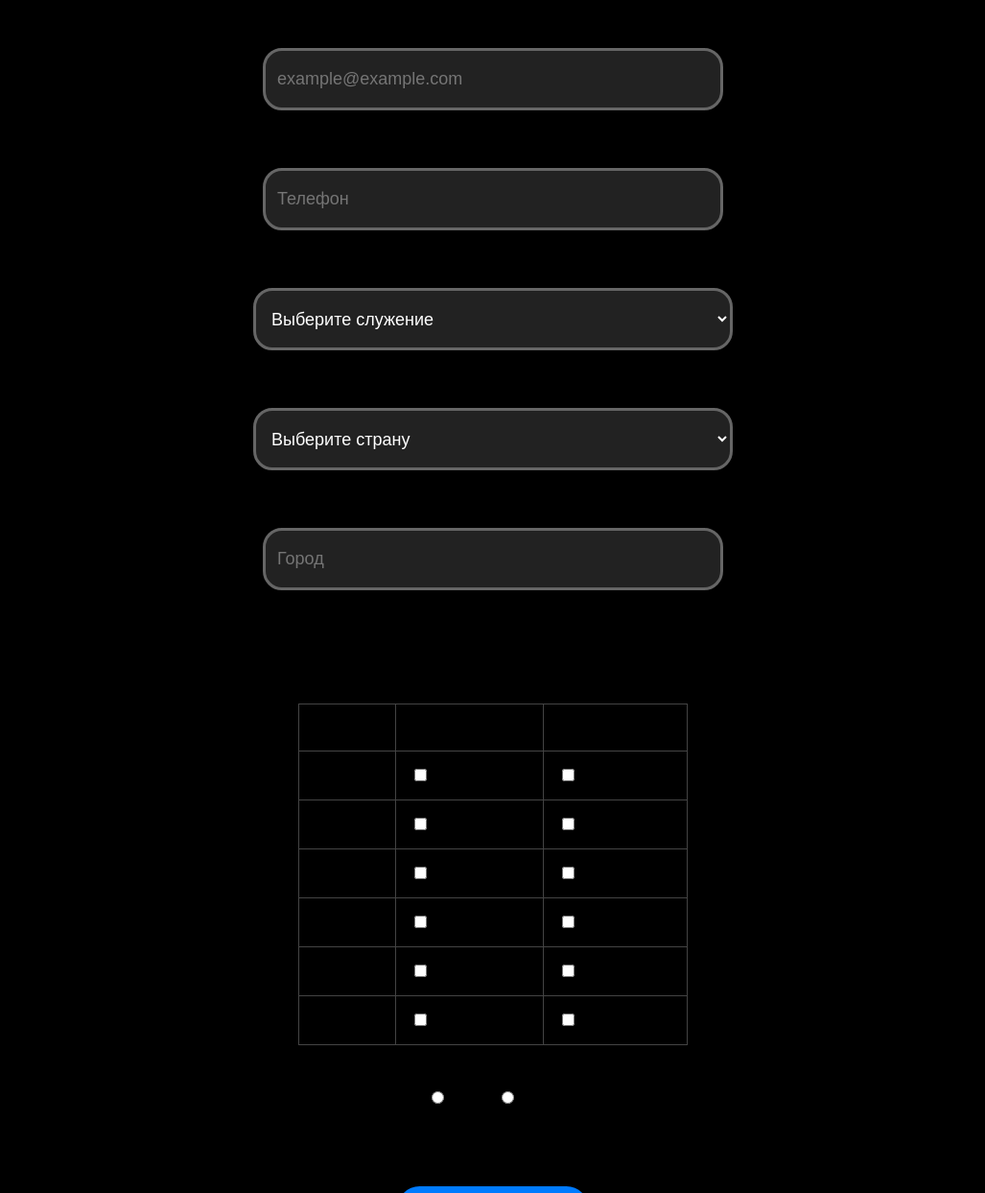
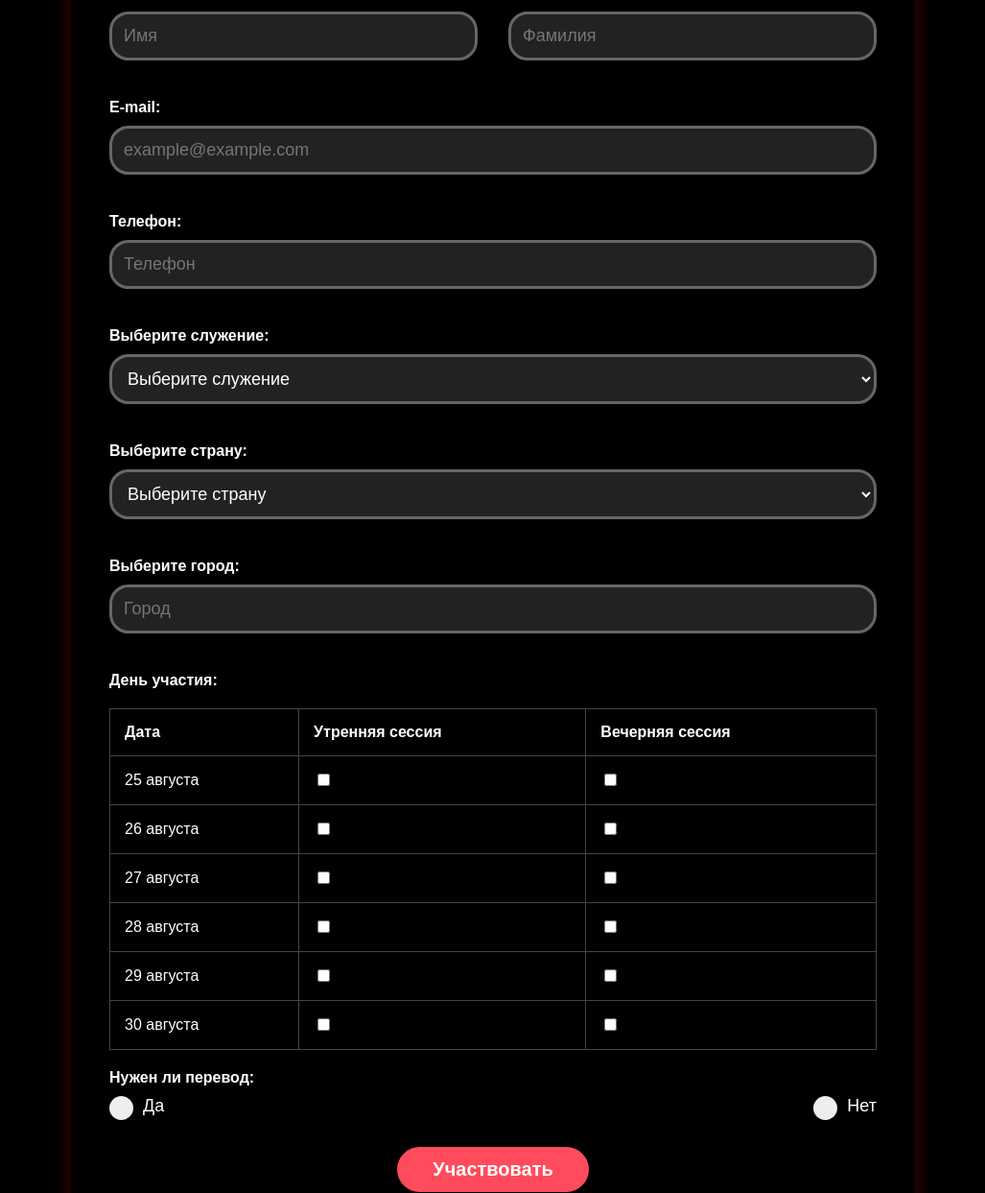
Before and after one commit to Git-p31/RETREAT-2025, a plain HTML site: page index.html in a window 1280 px wide. Shown: the part 180-1423 px from the top of the page at 96% size, without its empty margins (126-1153 px from the left). Drawn offline with Linux system fonts and the light colour scheme.

Commit message:
Исправлен дизайн а также стили

```diff
--- a/index.html
+++ b/index.html
@@ -9,10 +9,16 @@
 <body>
     <div class="container">
         <h2>Регистрация на ретрит 2025</h2>
-        <div class="form-group name-container">
-            <label class="label" for="firstName">Имя Фамилия:</label>
+        <form>
+            <div class="form-group">
+                <div class="name-container">
+                    <label class="label" for="firstName">Имя:</label>
                     <input type="text" id="firstName" name="firstName" placeholder="Имя" required>
+                </div>
+                <div class="name-container">
+                    <label class="label" for="lastName">Фамилия:</label>
                     <input type="text" id="lastName" name="lastName" placeholder="Фамилия" required>
+                </div>
             </div>
 
             <div class="centered-container">
@@ -24,7 +30,6 @@
                 <label class="label" for="phone">Телефон:</label>
                 <input type="tel" id="phone" name="phone" placeholder="Телефон" required>
             </div>
-
 
             <div class="centered-container">
                 <label class="label" for="service">Выберите служение:</label>
@@ -43,12 +48,10 @@
                 </select>
             </div>
 
-
             <div class="centered-container">
                 <label class="label" for="country">Выберите страну:</label>
                 <select id="country" name="country" required>
                     <option value="">Выберите страну</option>
-                <!-- Остальные варианты -->
                 </select>
             </div>
 
@@ -59,7 +62,7 @@
 
             <div class="centered-container">
                 <label class="label">День участия:</label>
-            <table class="smaller-table"> <!-- Измененный класс -->
+                <table class="smaller-table">
                     <thead>
                         <tr>
                             <th>Дата</th>
@@ -77,7 +80,7 @@
                             <td>26 августа</td>
                             <td><input type="checkbox" name="morningSession" value="26-утро"></td>
                             <td><input type="checkbox" name="eveningSession" value="26-вечер"></td>
-                    </tr>|
+                        </tr>
                         <tr>
                             <td>27 августа</td>
                             <td><input type="checkbox" name="morningSession" value="27-утро"></td>
@@ -102,7 +105,6 @@
                 </table>
             </div>
 
-
             <div class="centered-container">
                 <label class="label">Нужен ли перевод:</label>
                 <div class="radio-buttons">
@@ -119,16 +121,11 @@
                 </div>
             </div>
 
-
             <div class="button-container">
-        <button id="payButton" type="button" class="medium-button">Участвовать</button>
+                <button id="payButton" type="submit" class="medium-button">Участвовать</button>
             </div>
-
+        </form>
+    </div>
     <script src="script.js"></script>
-
-    <footer>
-        <p>&copy; 2024 BEAST RP. Все права защищены.</p>
-    </footer>
-
 </body>
 </html>
--- a/script.js
+++ b/script.js
@@ -38,7 +38,9 @@ function displayCountries() {
 
 document.addEventListener("DOMContentLoaded", function() {
     // Обработчик события на клик кнопки "Участвовать"
-    document.getElementById('payButton').addEventListener('click', function() {
+    document.getElementById('payButton').addEventListener('click', function(event) {
+        event.preventDefault(); // Отменяем стандартное действие формы
+
         // Получаем параметры из формы
         const fullName = document.getElementById('firstName').value + ' ' + document.getElementById('lastName').value;
         const email = document.getElementById('email').value;
--- a/styles.css
+++ b/styles.css
@@ -1,45 +1,36 @@
 body {
-    background-color: #000;
+    background-color: #000; /* Черный фон */
+    color: #fff; /* Белый текст */
+    font-family: Arial, sans-serif;
+    padding: 20px;
+    margin: 0;
 }
 
 .container {
     margin: 0 auto;
     padding: 40px;
-    background-color: #000;
+    background-color: rgba(0, 0, 0, 0.5); /* Полупрозрачный черный фон */
     border-radius: 10px;
-    box-shadow: 0 0 20px rgba(255, 255, 255, 0.1);
-    display: flex;
-    flex-direction: column;
-    align-items: center;
+    box-shadow: 0 0 20px rgba(255, 0, 0, 0.3); /* Красная тень */
+    max-width: 800px;
 }
 
 .label {
-    position: absolute;
     font-weight: bold;
-    width: 172px;
-    text-align: center;
-    margin-top: -20px;
-    margin-left: -6px;
+    color: #fff;
+    margin-bottom: 10px;
+    display: block;
 }
 
-label[for="email"],
-label[for="phone"] {
-    margin-left: -44px;
-}
-label[for="email"],
-label[for="phone"] {
-    margin-left: -44    px; /* Смещение меток влево на 10px */
+.form-group {
+    display: flex;
+    justify-content: space-between;
+    width: 100%;
+    margin-bottom: 20px;
 }
 
-
-.form-group {
-    position: relative;
-    margin-bottom: 40px;
-}
-
-.centered-container {
-    text-align: left;
-    margin-bottom: 40px;
+.name-container {
+    width: 48%;
 }
 
 input[type="text"],
@@ -52,25 +43,27 @@ select {
     background-color: #222;
     color: #fff;
     font-size: 18px;
-    width: 480px;
-    height: 65px;
+    width: 100%;
     box-sizing: border-box;
     margin-bottom: 20px;
-    display: inline-block;
-    vertical-align: top;
+}
+
+.centered-container {
+    text-align: left;
+    margin-bottom: 20px;
 }
 
 select {
-    width: 500px;
+    width: 100%;
 }
 
 .button-container {
     text-align: center;
-    margin-top: 40px; /* Добавленный отступ сверху */
+    margin-top: 20px;
 }
 
 button#payButton {
-    background-color: #007bff;
+    background-color: #ff4b5c;
     color: #fff;
     cursor: pointer;
     width: 200px;
@@ -83,14 +76,13 @@ button#payButton {
 }
 
 button#payButton:hover {
-    background-color: #0056b3;
+    background-color: #ff1c33;
 }
-
 
 table {
     width: 100%;
     border-collapse: collapse;
-    margin-top: 40px;
+    margin-top: 20px;
 }
 
 td,
@@ -98,56 +90,86 @@ th {
     border: 1px solid #444;
     padding: 15px;
     text-align: left;
+    color: #fff;
 }
 
 h2 {
     text-align: center;
     font-size: 32px;
-    color: #007bff;
+    color: #ff4b5c;
     margin-bottom: 40px;
-    margin-top: -20px;
 }
 
 a {
-    color: #007bff;
+    color: #ff4b5c;
     text-decoration: none;
     transition: color 0.3s ease;
 }
 
 a:hover {
-    color: #0056b3;
+    color: #ff1c33;
 }
 
-.highlight {
-    background-color: #ffc107;
-    padding: 10px;
-    border-radius: 10px;
-}
-
-.card {
-    background-color: #222;
-    border-radius: 20px;
-    padding: 30px;
-    box-shadow: 0 0 20px rgba(255, 255, 255, 0.1);
-    margin-bottom: 40px;
-}
-
-
-
 .radio-text {
-    font-size: 24px; /* Увеличиваем размер текста */
+    font-size: 18px;
 }
 
 .radio-buttons {
     display: flex;
-    justify-content: space-between; /* Распределяем кнопки равномерно по контейнеру */
+    justify-content: space-between;
+    margin-top: 10px;
 }
 
 .radio-container {
-    font-size: 20px; /* Уменьшаем размер текста кнопок */
-    margin-right: 20px; /* Увеличиваем расстояние между кнопками */
+    display: flex;
+    align-items: center;
+    position: relative;
+    padding-left: 35px;
+    margin-bottom: 12px;
+    cursor: pointer;
+    font-size: 22px;
+    user-select: none;
 }
 
-.radio-container:last-child {
-    margin-right: 0; /* Убираем правый отступ у последней кнопки */
+.radio-container input {
+    position: absolute;
+    opacity: 0;
+    cursor: pointer;
 }
+
+.checkmark {
+    position: absolute;
+    top: 0;
+    left: 0;
+    height: 25px;
+    width: 25px;
+    background-color: #eee;
+    border-radius: 50%;
+}
+
+.radio-container:hover input ~ .checkmark {
+    background-color: #ccc;
+}
+
+.radio-container input:checked ~ .checkmark {
+    background-color: #ff4b5c;
+}
+
+.checkmark:after {
+    content: "";
+    position: absolute;
+    display: none;
+}
+
+.radio-container input:checked ~ .checkmark:after {
+    display: block;
+}
+
+.radio-container .checkmark:after {
+    top: 9px;
+    left: 9px;
+    width: 8px;
+    height: 8px;
+    border-radius: 50%;
+    background: white;
+}
```
Lines whose indentation alone changed are shown as unchanged.
